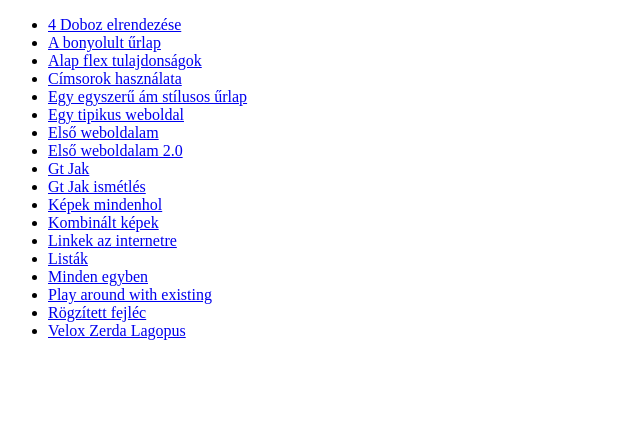
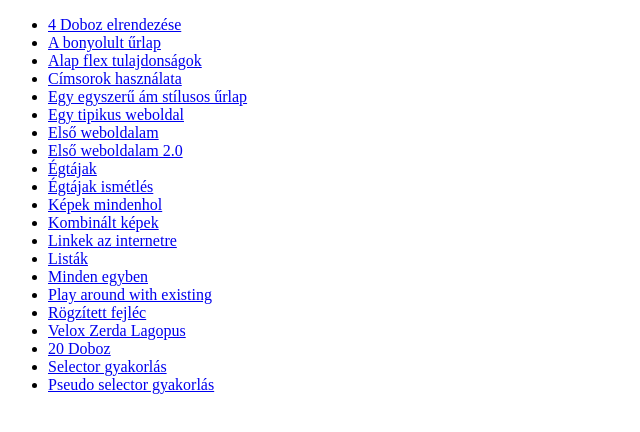
Before and after one commit to Szili0623/github-szili0623.github.io, a plain HTML site: page index.html in a window 1280 px wide. Shown: the whole page, without its empty margins (0-640 px from the left). Drawn offline with Linux system fonts and the light colour scheme.

Commit message:
Kiegészített

```diff
--- a/index.html
+++ b/index.html
@@ -16,8 +16,8 @@
     <li><a href="egy-tipikus-weboldal/dist/index.html">Egy tipikus weboldal</a></li>
     <li><a href="els-weboldalam/dist/index.html">Első weboldalam</a></li>
     <li><a href="els-weboldalam-2-0/dist/index.html">Első weboldalam 2.0</a></li>
-    <li><a href="gt-jak/dist/index.html">Gt Jak</a></li>
-    <li><a href="gt-jak-ism-t/dist/index.html">Gt Jak ismétlés</a></li>
+    <li><a href="gt-jak/dist/index.html">Égtájak</a></li>
+    <li><a href="gt-jak-ism-t/dist/index.html">Égtájak ismétlés</a></li>
     <li><a href="k-pek-mindenhol/dist/index.html">Képek mindenhol</a></li>
     <li><a href="kombin-ld-a-k-peket-s-linkeket-egy-pof-s-kis-elrendez-sben/dist/index.html">Kombinált képek</a></li>
     <li><a href="linkek-az-internetre/dist/index.html">Linkek az internetre</a></li>
@@ -26,6 +26,9 @@
     <li><a href="play-around-with-existing-html-and-css/dist/index.html">Play around with existing</a></li>
     <li><a href="r-gz-tett-fejl-c/dist/index.html">Rögzített fejléc</a></li>
     <li><a href="velox-zerda-lagopus/dist/index.html">Velox Zerda Lagopus</a></li>
+    <li><a href="20-doboz/index.html">20 Doboz</a></li>
+    <li><a href="selector-gyakorlas/index.html">Selector gyakorlás</a></li>
+    <li><a href="pseudo-selector-gyakorlas/index.html">Pseudo selector gyakorlás</a></li>
   </ul>
 </body>
 </html>
```
